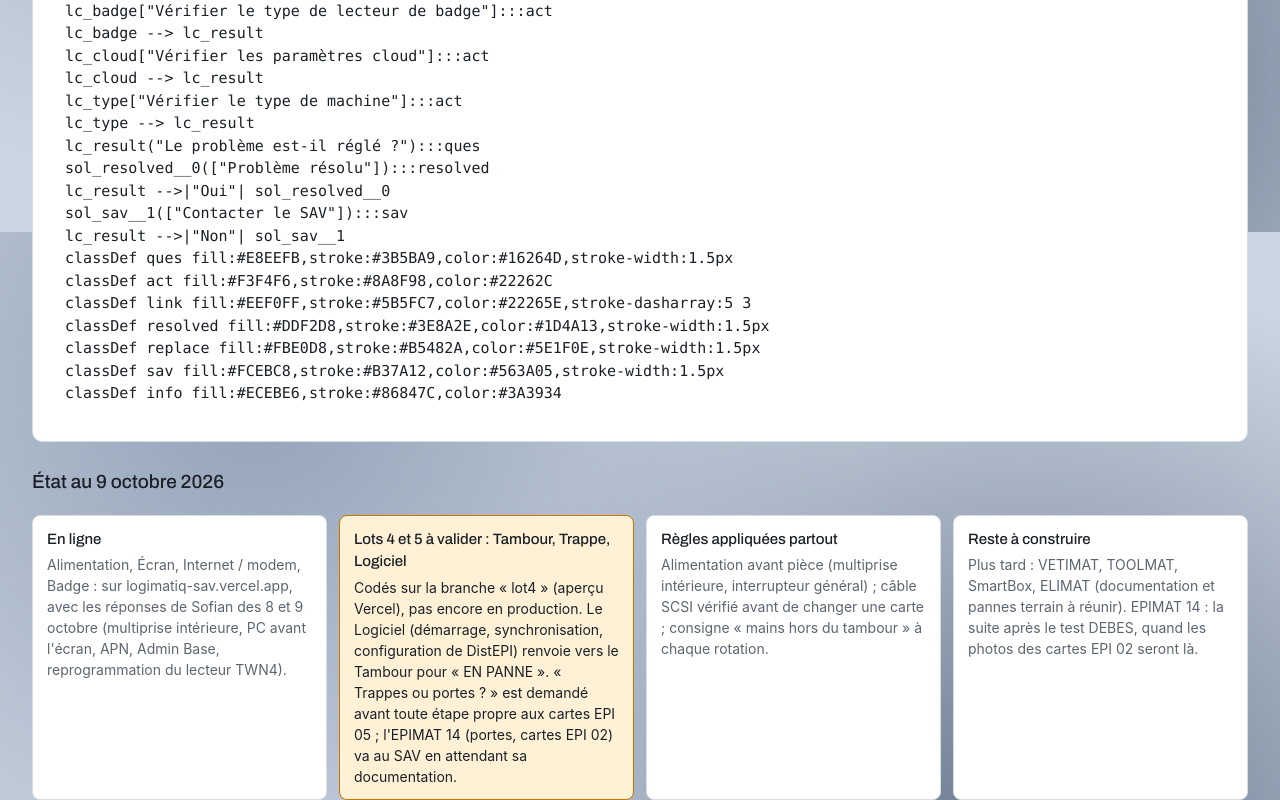
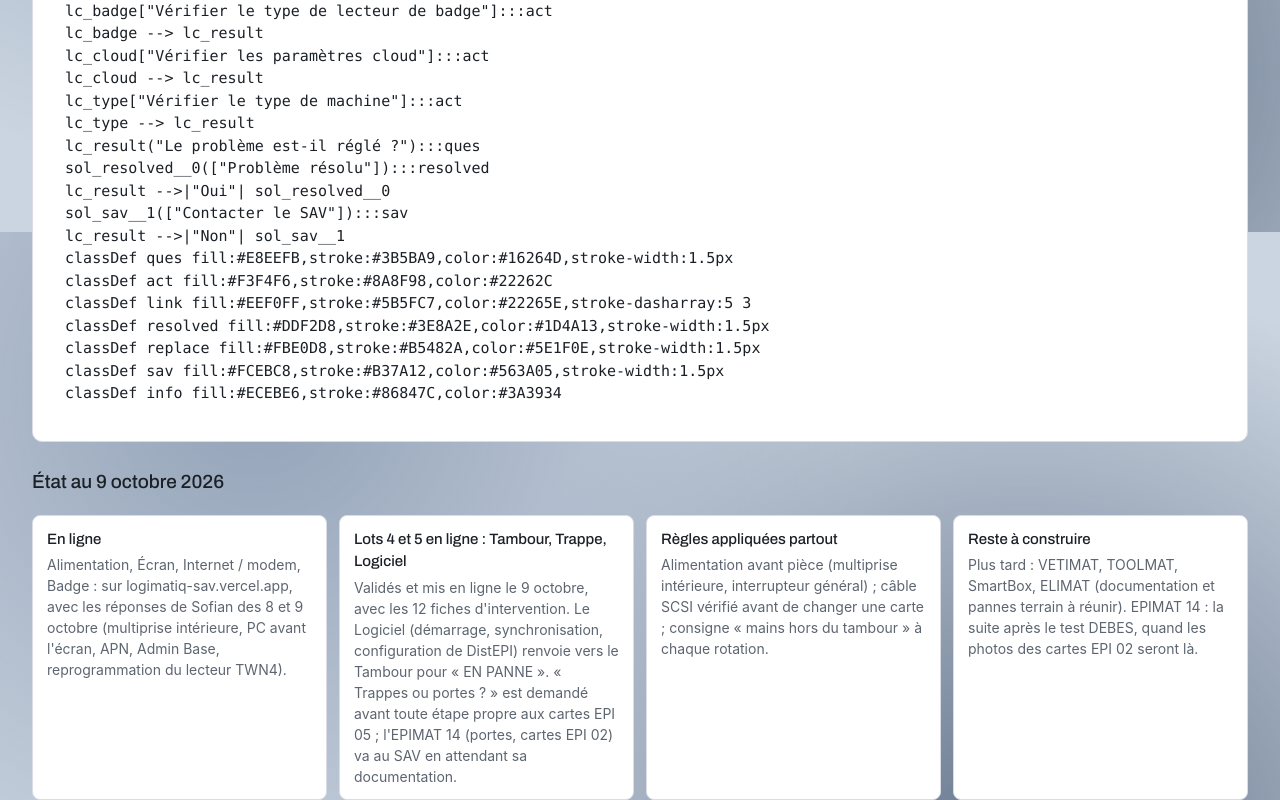
Before and after one commit to sofiand-code/logimatiq-sav, a website built with Vite: page docs/arbres/arbres-epimat.html in a window 1280 px wide. Shown: the part 7768-8568 px from the top of the page. Built offline with nearby package versions, Linux system fonts and the light colour scheme.

Commit message:
Schémas des arbres : lots 4 et 5 en ligne
Co-Authored-By: Claude Opus 5.5 <noreply@anthropic.com>

```diff
--- a/docs/arbres/arbres-epimat.html
+++ b/docs/arbres/arbres-epimat.html
@@ -789,7 +789,7 @@ flowchart TD
   <h2 class="sec">État au 9 octobre 2026</h2>
   <div class="notes">
     <div class="note"><h3>En ligne</h3><p>Alimentation, Écran, Internet / modem, Badge : sur logimatiq-sav.vercel.app, avec les réponses de Sofian des 8 et 9 octobre (multiprise intérieure, PC avant l'écran, APN, Admin Base, reprogrammation du lecteur TWN4).</p></div>
-    <div class="note w"><h3>Lots 4 et 5 à valider : Tambour, Trappe, Logiciel</h3><p>Codés sur la branche « lot4 » (aperçu Vercel), pas encore en production. Le Logiciel (démarrage, synchronisation, configuration de DistEPI) renvoie vers le Tambour pour « EN PANNE ». « Trappes ou portes ? » est demandé avant toute étape propre aux cartes EPI 05 ; l'EPIMAT 14 (portes, cartes EPI 02) va au SAV en attendant sa documentation.</p></div>
+    <div class="note"><h3>Lots 4 et 5 en ligne : Tambour, Trappe, Logiciel</h3><p>Validés et mis en ligne le 9 octobre, avec les 12 fiches d'intervention. Le Logiciel (démarrage, synchronisation, configuration de DistEPI) renvoie vers le Tambour pour « EN PANNE ». « Trappes ou portes ? » est demandé avant toute étape propre aux cartes EPI 05 ; l'EPIMAT 14 (portes, cartes EPI 02) va au SAV en attendant sa documentation.</p></div>
     <div class="note"><h3>Règles appliquées partout</h3><p>Alimentation avant pièce (multiprise intérieure, interrupteur général) ; câble SCSI vérifié avant de changer une carte ; consigne « mains hors du tambour » à chaque rotation.</p></div>
     <div class="note"><h3>Reste à construire</h3><p>Plus tard : VETIMAT, TOOLMAT, SmartBox, ELIMAT (documentation et pannes terrain à réunir). EPIMAT 14 : la suite après le test DEBES, quand les photos des cartes EPI 02 seront là.</p></div>
   </div>
```
Also changed, not shown: docs/arbres/template.html (+1 -1 lines).
